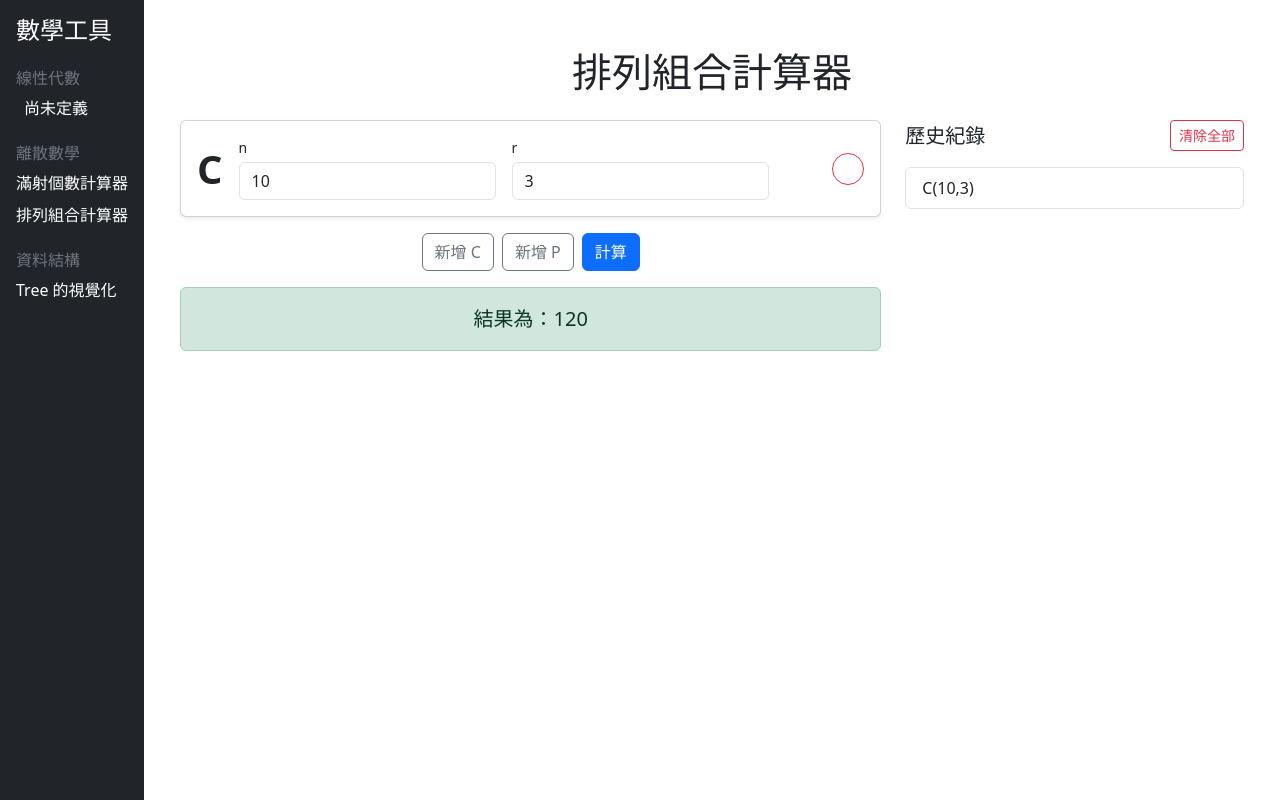
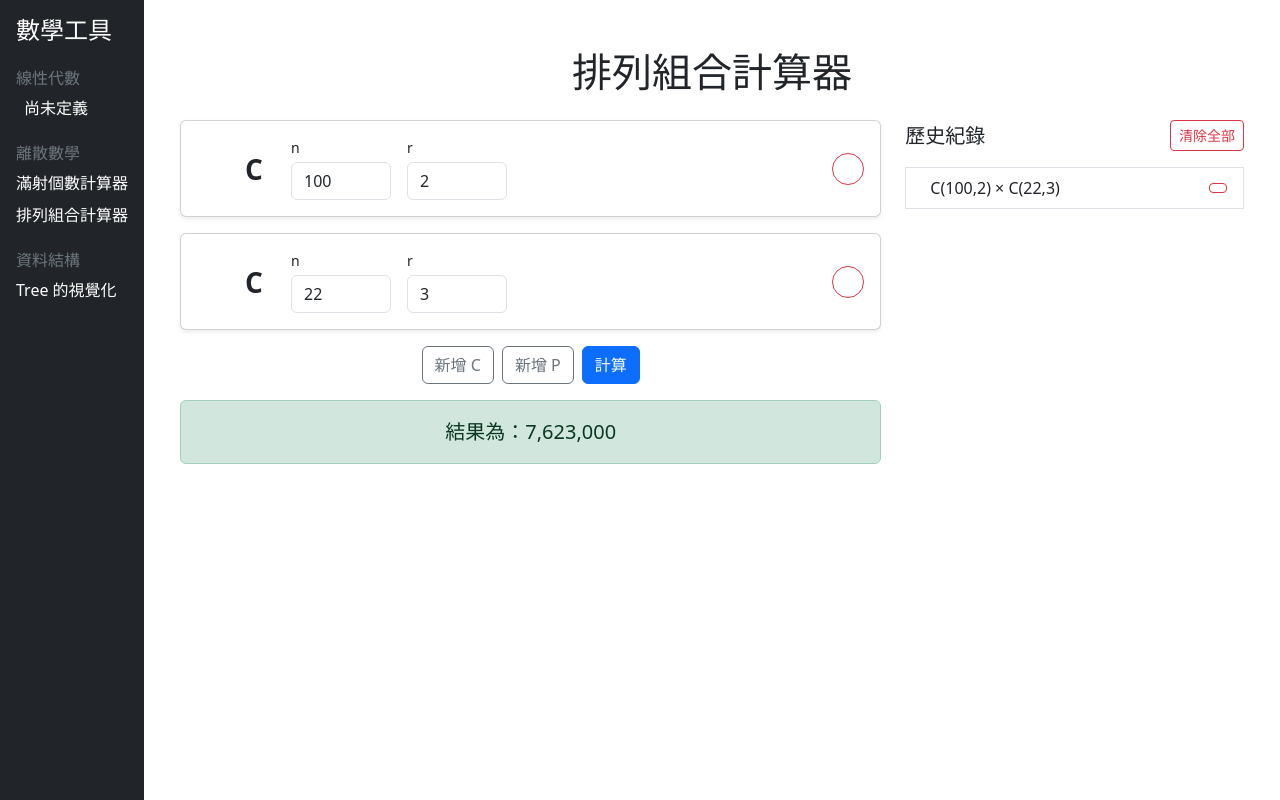
Before and after one commit to Hoxton019030/Math_Calculator, a Vue app: page /discrete/combinatorics in a window 1280 px wide. Both pictures are taken after a click on the button "計算". Built offline with nearby package versions, Linux system fonts and the light colour scheme.

Commit message:
2025-07-22 commit

```diff
--- a/package.json
+++ b/package.json
@@ -11,7 +11,8 @@
   "dependencies": {
     "bootstrap": "^5.3.7",
     "vue": "^3.5.17",
-    "vue-router": "^4.5.1"
+    "vue-router": "^4.5.1",
+    "vuedraggable": "^4.1.0"
   },
   "devDependencies": {
     "@vitejs/plugin-vue": "^6.0.0",
--- a/src/views/Discrete/CombinationPermutationCalculator.vue
+++ b/src/views/Discrete/CombinationPermutationCalculator.vue
@@ -2,33 +2,55 @@
   <div class="container py-4">
     <h1 class="mb-4 text-center">排列組合計算器</h1>
     <div class="row">
-      <!-- 左邊輸入區 -->
+      <!-- 左邊輸入區（可拖曳排序） -->
       <div class="col-md-8">
+        <draggable v-model="terms" item-key="id" handle=".drag-handle" animation="200">
+          <template #item="{ element: term, index }">
             <div
-          v-for="(term, index) in terms"
-          :key="index"
-          class="card p-3 mb-3 shadow-sm position-relative"
+              class="card p-3 mb-3 shadow-sm d-flex align-items-center"
+              style="user-select: none;"
             >
-          <div class="d-flex align-items-center gap-3">
-            <div class="display-6 fw-bold">{{ term.type }}</div>
+              <div class="d-flex align-items-center gap-3 w-100">
+                <div
+                  class="drag-handle d-flex align-items-center justify-content-center"
+                  style="cursor: grab; width: 32px; height: 32px;"
+                  title="拖曳改變順序"
+                >
+                  <i class="bi bi-list fs-4 text-secondary"></i>
+                </div>
+                <div class="fw-bold fs-3" style="width: 30px;">{{ term.type }}</div>
                 <div class="d-flex flex-column">
                   <label class="form-label small mb-1">n</label>
-              <input type="number" v-model.number="term.n" class="form-control" min="0" />
+                  <input
+                    type="number"
+                    v-model.number="term.n"
+                    class="form-control"
+                    min="0"
+                    style="width: 100px;"
+                  />
                 </div>
                 <div class="d-flex flex-column">
                   <label class="form-label small mb-1">r</label>
-              <input type="number" v-model.number="term.r" class="form-control" min="0" />
+                  <input
+                    type="number"
+                    v-model.number="term.r"
+                    class="form-control"
+                    min="0"
+                    style="width: 100px;"
+                  />
                 </div>
-            <div class="ms-auto">
-              <button class="btn btn-outline-danger rounded-circle p-2 d-flex align-items-center justify-content-center"
-                      style="width: 32px; height: 32px"
-                      @click="removeTerm(index)">
+                <button
+                  class="btn btn-outline-danger rounded-circle p-2 ms-auto"
+                  style="width: 32px; height: 32px;"
+                  @click="removeTerm(index)"
+                  title="刪除此項"
+                >
                   <i class="bi bi-x-lg"></i>
                 </button>
               </div>
             </div>
-          <div v-if="index < terms.length - 1" class="text-center mt-2 text-muted">×</div>
-        </div>
+          </template>
+        </draggable>
 
         <div class="mb-3 d-flex gap-2 flex-wrap justify-content-center">
           <button class="btn btn-outline-secondary" @click="addTerm('C')">
@@ -51,7 +73,6 @@
       </div>
 
       <!-- 右邊歷史紀錄區 -->
-      <!-- 右邊歷史紀錄區 -->
       <div class="col-md-4">
         <div class="d-flex justify-content-between align-items-center mb-3">
           <h5 class="mb-0">歷史紀錄</h5>
@@ -59,37 +80,88 @@
             清除全部
           </button>
         </div>
+
         <ul class="list-group">
-    <li
-      v-for="(item, index) in history"
-      :key="index"
-      class="list-group-item d-flex justify-content-between align-items-center"
-      style="cursor: pointer"
+          <draggable
+            v-model="history"
+            item-key="expression"
+            handle=".drag-handle-history"
+            animation="200"
+          >
+            <template #item="{ element: item, index }">
+              <li class="list-group-item d-flex justify-content-between align-items-center">
+                <div class="d-flex align-items-center">
+                  <div
+                    class="drag-handle-history me-2"
+                    style="cursor: grab;"
+                    title="拖曳改變順序"
+                  >
+                    <i class="bi bi-list fs-5 text-secondary"></i>
+                  </div>
+                  <span
                     @click="loadHistoryItem(item.terms)"
+                    style="cursor: pointer;"
+                    :title="item.expression"
                   >
-      <span>{{ item.expression }}</span>
+                    {{ item.expression }}
+                  </span>
+                </div>
+                <button
+                  class="btn btn-sm btn-outline-danger ms-2"
+                  @click.stop="deleteHistory(index)"
+                  title="刪除此筆歷史"
+                >
+                  <i class="bi bi-trash"></i>
+                </button>
               </li>
+            </template>
+          </draggable>
           <li v-if="history.length === 0" class="list-group-item text-muted">尚無紀錄</li>
         </ul>
       </div>
-
     </div>
   </div>
 </template>
 
 <script setup>
 import { ref, onMounted, watch } from 'vue'
-import { combination, permutation } from '../../utils/combinatoricsUtils'
+import draggable from 'vuedraggable'
 
-const terms = ref([{ type: 'C', n: 10, r: 3 }])
+// 組合公式
+function combination(n, r) {
+  if (r > n) return 0
+  if (r === 0 || r === n) return 1
+  let res = 1
+  for (let i = 1; i <= r; i++) {
+    res = (res * (n - i + 1)) / i
+  }
+  return Math.round(res)
+}
+
+// 排列公式
+function permutation(n, r) {
+  if (r > n) return 0
+  let res = 1
+  for (let i = 0; i < r; i++) {
+    res *= n - i
+  }
+  return res
+}
+
+const terms = ref([
+  { id: 0, type: 'C', n: 100, r: 2 },
+  { id: 1, type: 'C', n: 22, r: 3 },
+])
+
 const resultText = ref('')
 const errorText = ref('')
 const history = ref([])
 
+let idCounter = 2
 const HISTORY_KEY = 'combinatorics_history'
 
 function addTerm(type) {
-  terms.value.push({ type, n: 0, r: 0 })
+  terms.value.push({ id: idCounter++, type, n: 0, r: 0 })
 }
 
 function removeTerm(index) {
@@ -113,7 +185,8 @@ function calculate() {
     resultText.value = `結果為：${result.toLocaleString()}`
     errorText.value = ''
 
-    const newItem = { expression, terms: JSON.parse(JSON.stringify(terms.value)) }
+    const savedTerms = terms.value.map(({ type, n, r }) => ({ type, n, r }))
+    const newItem = { expression, terms: savedTerms }
     history.value.unshift(newItem)
   } catch (err) {
     resultText.value = ''
@@ -122,7 +195,13 @@ function calculate() {
 }
 
 function loadHistoryItem(savedTerms) {
-  terms.value = JSON.parse(JSON.stringify(savedTerms))
+  terms.value = savedTerms.map((term) => ({ ...term, id: idCounter++ }))
+  resultText.value = ''
+  errorText.value = ''
+}
+
+function deleteHistory(index) {
+  history.value.splice(index, 1)
 }
 
 function clearHistory() {
@@ -130,7 +209,6 @@ function clearHistory() {
   localStorage.removeItem(HISTORY_KEY)
 }
 
-// 🧠 載入時從 localStorage 讀取
 onMounted(() => {
   const saved = localStorage.getItem(HISTORY_KEY)
   if (saved) {
@@ -142,8 +220,18 @@ onMounted(() => {
   }
 })
 
-// 📦 當 history 更新，自動存到 localStorage
-watch(history, (newVal) => {
+watch(
+  history,
+  (newVal) => {
     localStorage.setItem(HISTORY_KEY, JSON.stringify(newVal))
-}, { deep: true })
+  },
+  { deep: true }
+)
 </script>
+
+<style scoped>
+.drag-handle,
+.drag-handle-history {
+  user-select: none;
+}
+</style>
```
Also changed, not shown: 1 other file (tests, documents, lock files or other folders). Lines whose indentation alone changed are shown as unchanged.
